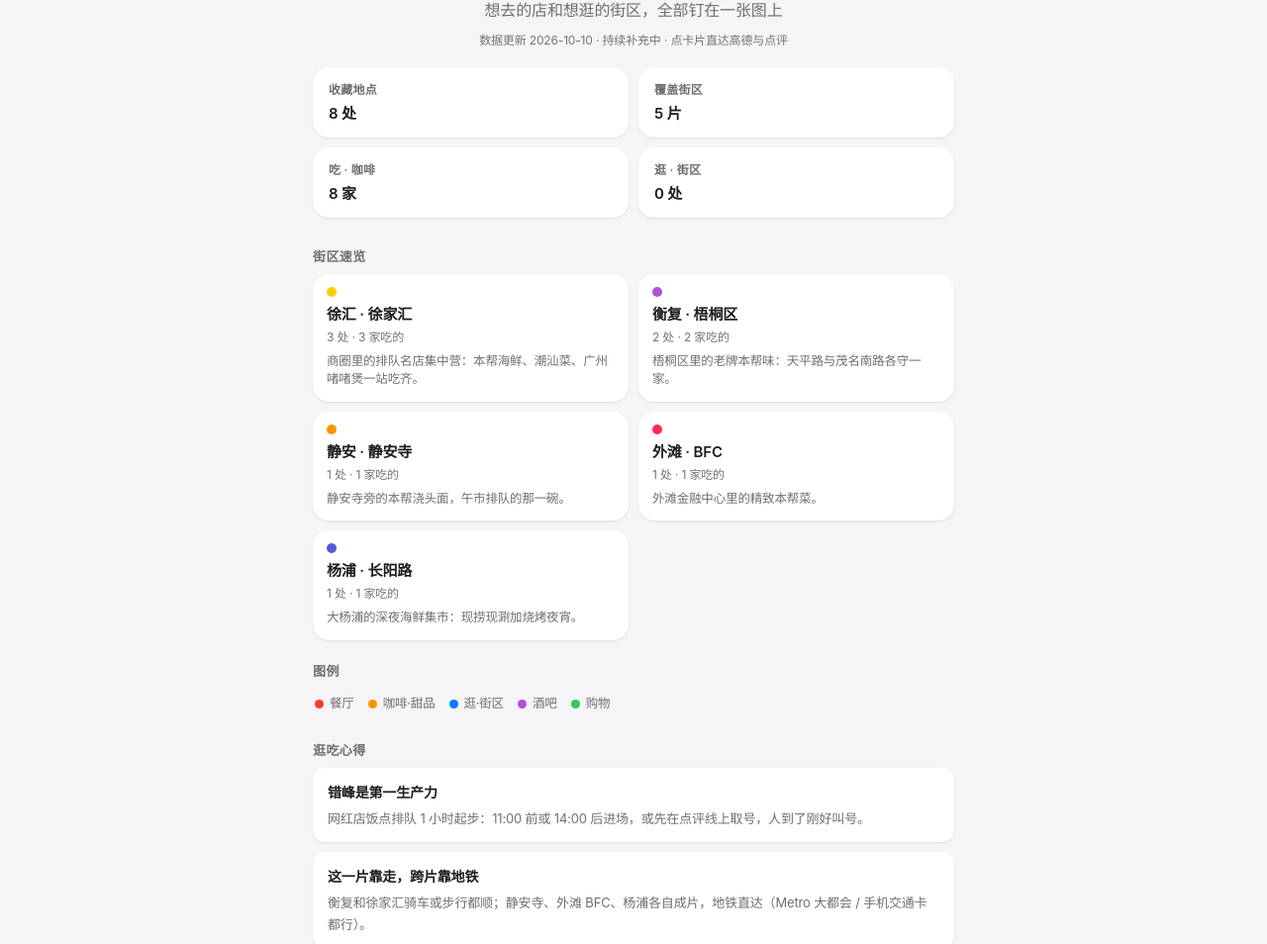
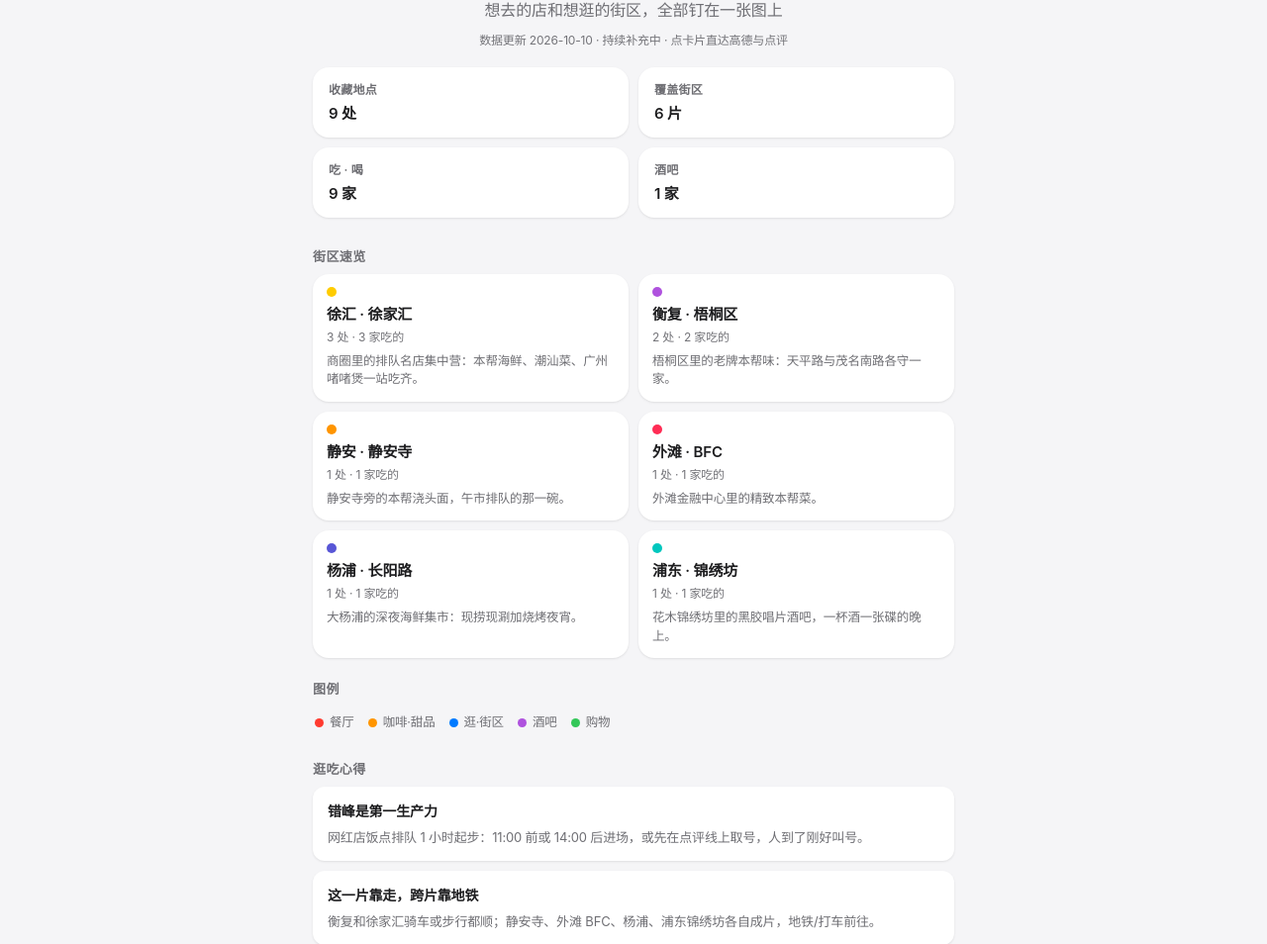
Before and after one commit to Lyf1122/shanghai-eats, a plain HTML site: page index.html in a window 1280 px wide. Shown: the part 487-1441 px from the top of the page at 99% size. Drawn offline with Linux system fonts and the light colour scheme.

Commit message:
加店：PB fundamental 黑胶酒吧（浦东锦绣坊），统计卡改吃·喝口径

```diff
--- a/index.html
+++ b/index.html
@@ -1022,6 +1022,16 @@ const AREAS = [
         desc: '福州来的海鲜集市火锅：进门先逛海鲜摊，现捞称重下锅，夜宵还有烧烤。',
         dpKeyword: '海大富 杨浦',
         detail: '海鲜柜台自选称重，锅底+烧烤全时段\n长阳路 1750 号大润发（长阳店）一带，近长阳创谷\n另有普陀店、宝山店' }
+    ]},
+
+  { id: 'pd', label: '浦东', color: '#00c7be',
+    name: '浦东 · 锦绣坊',
+    intro: '花木锦绣坊里的黑胶唱片酒吧，一杯酒一张碟的晚上。',
+    places: [
+      { name: 'PB fundamental 黑胶酒吧', type: 'bar', lat: 31.215980, lng: 121.542065, budget: '人均 180-200',
+        desc: '锦绣坊里的黑胶唱片主题酒吧，碟机放歌，坐下来喝一杯的晚上。',
+        dpKeyword: 'PB fundamental黑胶酒吧',
+        detail: '锦绣坊 305 号（浦东花木，近锦绣路/芳甸路）\n黑胶主题小酒馆，人均 180 左右\n营业时间以到店/点评为准' }
     ]}
 ];
 
@@ -1263,7 +1273,8 @@ function renderArea(a) {
 function overview() {
   const n = REG.length, areas = AREAS.length;
   const eat = REG.filter(p => p.type === 'food' || p.type === 'cafe' || p.type === 'bar').length;
-  const stroll = n - eat;
+  const bars = REG.filter(p => p.type === 'bar').length;
+  const strolls = REG.filter(p => p.type === 'spot' || p.type === 'shop').length;
 
   let h = '<div class="hero">' +
     '<div class="eyebrow">Shanghai · Eat &amp; Stroll</div>' +
@@ -1274,8 +1285,10 @@ function overview() {
   h += '<div class="info-grid">' +
     '<div class="info-card"><div class="label">收藏地点</div><div class="value">' + n + ' 处</div></div>' +
     '<div class="info-card"><div class="label">覆盖街区</div><div class="value">' + areas + ' 片</div></div>' +
-    '<div class="info-card"><div class="label">吃 · 咖啡</div><div class="value">' + eat + ' 家</div></div>' +
-    '<div class="info-card"><div class="label">逛 · 街区</div><div class="value">' + stroll + ' 处</div></div></div>';
+    '<div class="info-card"><div class="label">吃 · 喝</div><div class="value">' + eat + ' 家</div></div>' +
+    (bars > 0
+      ? '<div class="info-card"><div class="label">酒吧</div><div class="value">' + bars + ' 家</div></div>'
+      : '<div class="info-card"><div class="label">逛 · 街区</div><div class="value">' + strolls + ' 处</div></div>') + '</div>';
 
   h += '<div class="section-head">街区速览</div><div class="area-nav">' + AREAS.map(a => {
     const eatN = a.places.filter(p => p.type === 'food' || p.type === 'cafe' || p.type === 'bar').length;
@@ -1293,7 +1306,7 @@ function overview() {
 
   h += '<div class="section-head">逛吃心得</div>' +
     '<div class="note"><h4>错峰是第一生产力</h4>网红店饭点排队 1 小时起步：11:00 前或 14:00 后进场，或先在点评线上取号，人到了刚好叫号。</div>' +
-    '<div class="note"><h4>这一片靠走，跨片靠地铁</h4>衡复和徐家汇骑车或步行都顺；静安寺、外滩 BFC、杨浦各自成片，地铁直达（Metro 大都会 / 手机交通卡都行）。</div>';
+    '<div class="note"><h4>这一片靠走，跨片靠地铁</h4>衡复和徐家汇骑车或步行都顺；静安寺、外滩 BFC、杨浦、浦东锦绣坊各自成片，地铁/打车前往。</div>';
 
   h += '<div class="section-head">怎么加地点</div>' +
     '<div class="note"><h4>直接发我</h4>把「店名（最好带上大致位置或想去的理由）」发给我，我来查坐标、写推荐语并加进地图。</div>' +
```
Also changed, not shown: src/data.js (+10 -0 lines), src/engine.js (+7 -4 lines).
